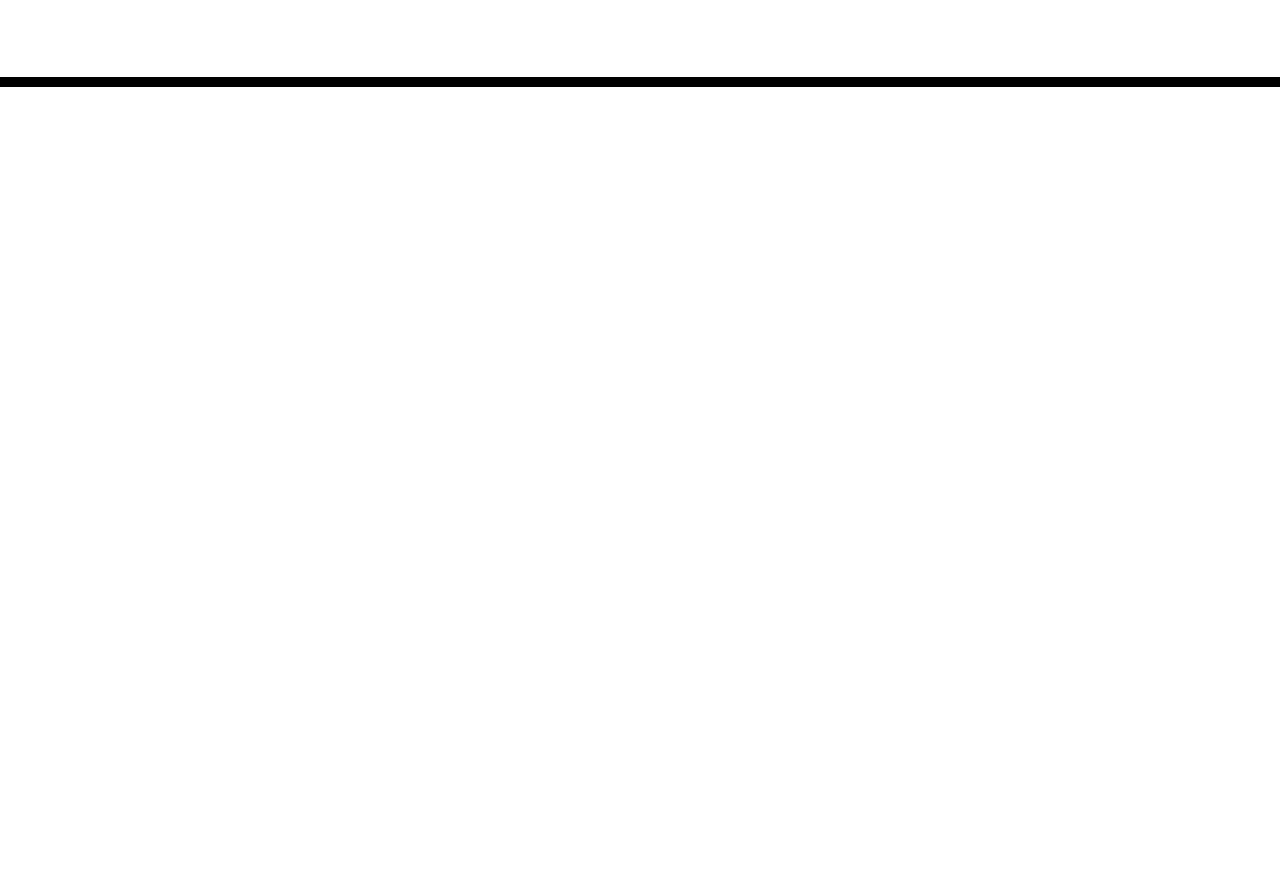
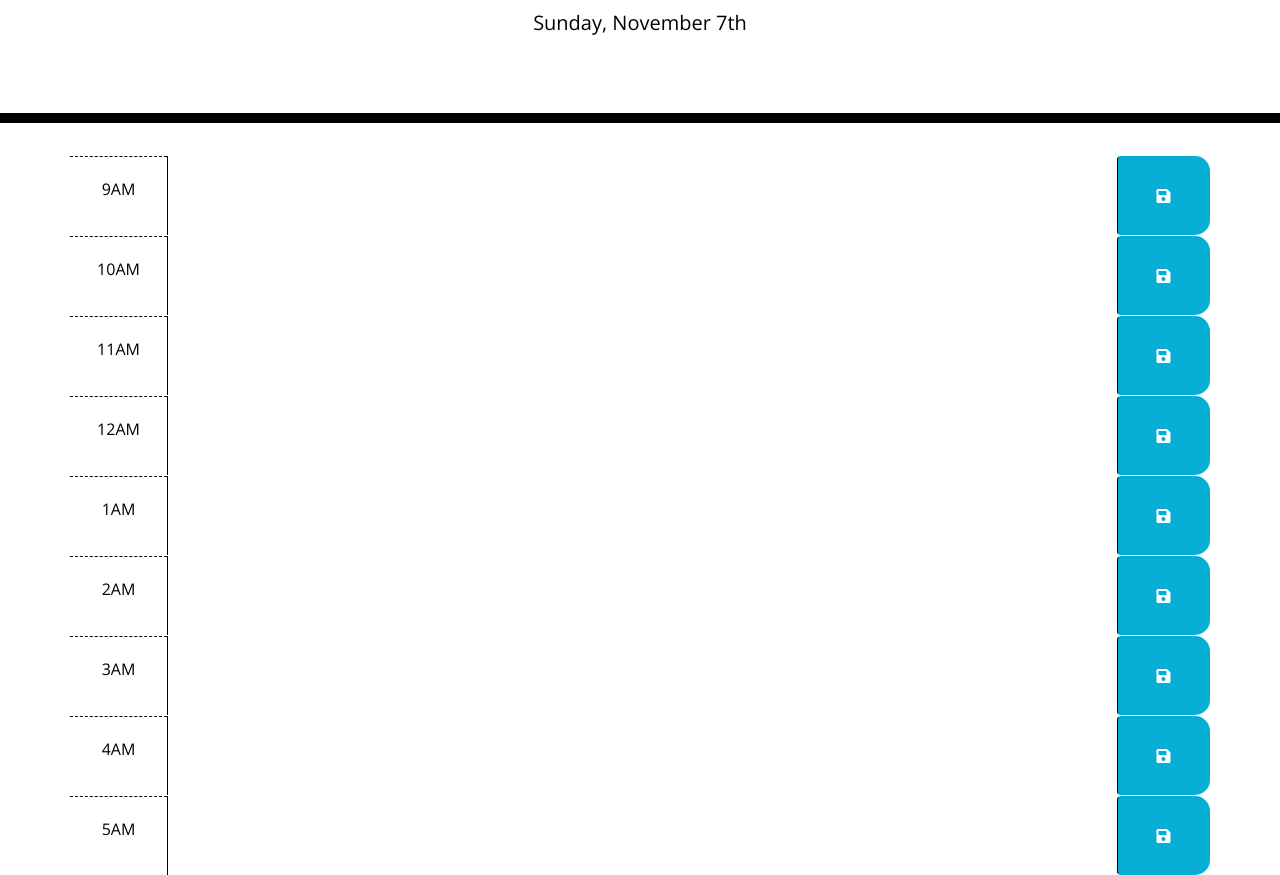
Before and after one commit to ebtaterbug/work-day-scheduler, a plain HTML site: page index.html in a window 1280 px wide. Shown: the part 181-1056 px from the top of the page. Before the commit the page ends 800 px from the top, so only its background shows below. Drawn offline with nearby package versions, Linux system fonts and the light colour scheme.

Commit message:
add time blocks

```diff
--- a/assets/js/script.js
+++ b/assets/js/script.js
@@ -0,0 +1,6 @@
+var events = [];
+
+var currentDay = function() {
+    $("#currentDay").html(moment().format("dddd, MMMM Do"));
+}
+currentDay();
--- a/index.html
+++ b/index.html
@@ -4,20 +4,9 @@
     <meta charset="UTF-8" />
     <meta name="viewport" content="width=device-width, initial-scale=1.0" />
     <meta http-equiv="X-UA-Compatible" content="ie=edge" />
-    <link
-      rel="stylesheet"
-      href="https://stackpath.bootstrapcdn.com/bootstrap/4.3.1/css/bootstrap.min.css"
-    />
-    <link
-      rel="stylesheet"
-      href="https://use.fontawesome.com/releases/v5.8.1/css/all.css"
-      integrity="sha384-50oBUHEmvpQ+1lW4y57PTFmhCaXp0ML5d60M1M7uH2+nqUivzIebhndOJK28anvf"
-      crossorigin="anonymous"
-    />
-    <link
-      href="https://fonts.googleapis.com/css?family=Open+Sans&display=swap"
-      rel="stylesheet"
-    />
+    <link rel="stylesheet" href="https://stackpath.bootstrapcdn.com/bootstrap/4.3.1/css/bootstrap.min.css"/>
+    <link rel="stylesheet" href="https://use.fontawesome.com/releases/v5.8.1/css/all.css" integrity="sha384-50oBUHEmvpQ+1lW4y57PTFmhCaXp0ML5d60M1M7uH2+nqUivzIebhndOJK28anvf" crossorigin="anonymous"/>
+    <link href="https://fonts.googleapis.com/css?family=Open+Sans&display=swap"rel="stylesheet"/>
     <link rel="stylesheet" href="assets\css\style.css" />
     <title>Work Day Scheduler</title>
   </head>
@@ -28,12 +17,67 @@
       <p class="lead">A simple calendar app for scheduling your work day</p>
       <p id="currentDay" class="lead"></p>
     </header>
+
     <div class="container">
       <!-- Timeblocks go here -->
+      <div class="row time-block">
+        <div class="col hour pt-4" id="9am">9AM</div>
+        <textarea class="col-10 description"></textarea>
+        <button class="btn col saveBtn"><i class="fas fa-save"></i></button>
+      </div>
+
+      <div class="row time-block">
+        <div class="col hour pt-4" id="10am">10AM</div>
+        <textarea class="col-10 description"></textarea>
+        <button class="btn col saveBtn"><i class="fas fa-save"></i></button>
+      </div>
+
+      <div class="row time-block">
+        <div class="col hour pt-4" id="11am">11AM</div>
+        <textarea class="col-10 description"></textarea>
+        <button class="btn col saveBtn"><i class="fas fa-save"></i></button>
+      </div>
+
+      <div class="row time-block">
+        <div class="col hour pt-4" id="12am">12AM</div>
+        <textarea class="col-10 description"></textarea>
+        <button class="btn col saveBtn"><i class="fas fa-save"></i></button>
+      </div>
+
+      <div class="row time-block">
+        <div class="col hour pt-4" id="1am">1AM</div>
+        <textarea class="col-10 description"></textarea>
+        <button class="btn col saveBtn"><i class="fas fa-save"></i></button>
+      </div>
+
+      <div class="row time-block">
+        <div class="col hour pt-4" id="2am">2AM</div>
+        <textarea class="col-10 description"></textarea>
+        <button class="btn col saveBtn"><i class="fas fa-save"></i></button>
+      </div>
+
+      <div class="row time-block">
+        <div class="col hour pt-4" id="3am">3AM</div>
+        <textarea class="col-10 description"></textarea>
+        <button class="btn col saveBtn"><i class="fas fa-save"></i></button>
+      </div>
+
+      <div class="row time-block">
+        <div class="col hour pt-4" id="4am">4AM</div>
+        <textarea class="col-10 description"></textarea>
+        <button class="btn col saveBtn"><i class="fas fa-save"></i></button>
+      </div>
+
+      <div class="row time-block">
+        <div class="col hour pt-4" id="5am">5AM</div>
+        <textarea class="col-10 description"></textarea>
+        <button class="btn col saveBtn"><i class="fas fa-save"></i></button>
+      </div>
+
     </div>
 
-    <script src="assets\js\script.js"></script>
     <script src="https://code.jquery.com/jquery-3.4.1.min.js"></script>
     <script src="https://cdnjs.cloudflare.com/ajax/libs/moment.js/2.24.0/moment.min.js"></script>
+    <script src="assets\js\script.js"></script>
   </body>
 </html>
```
